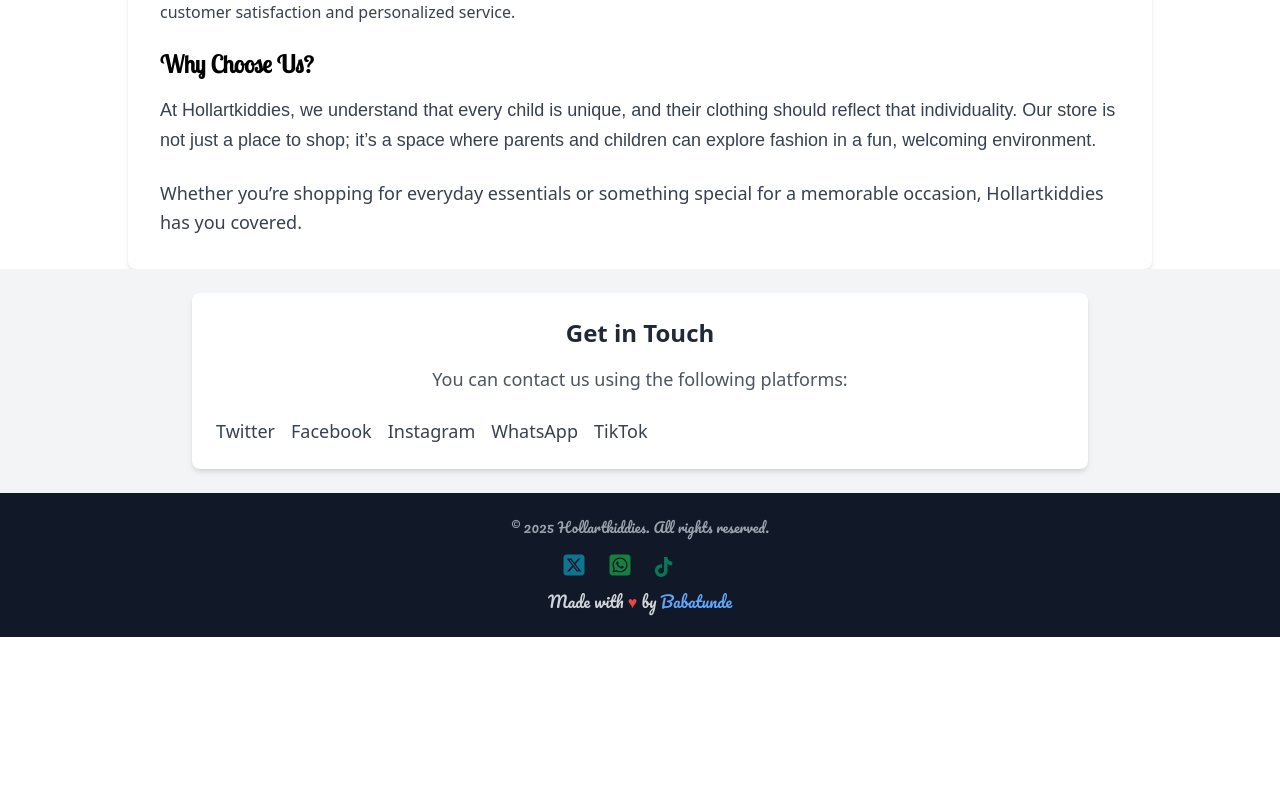
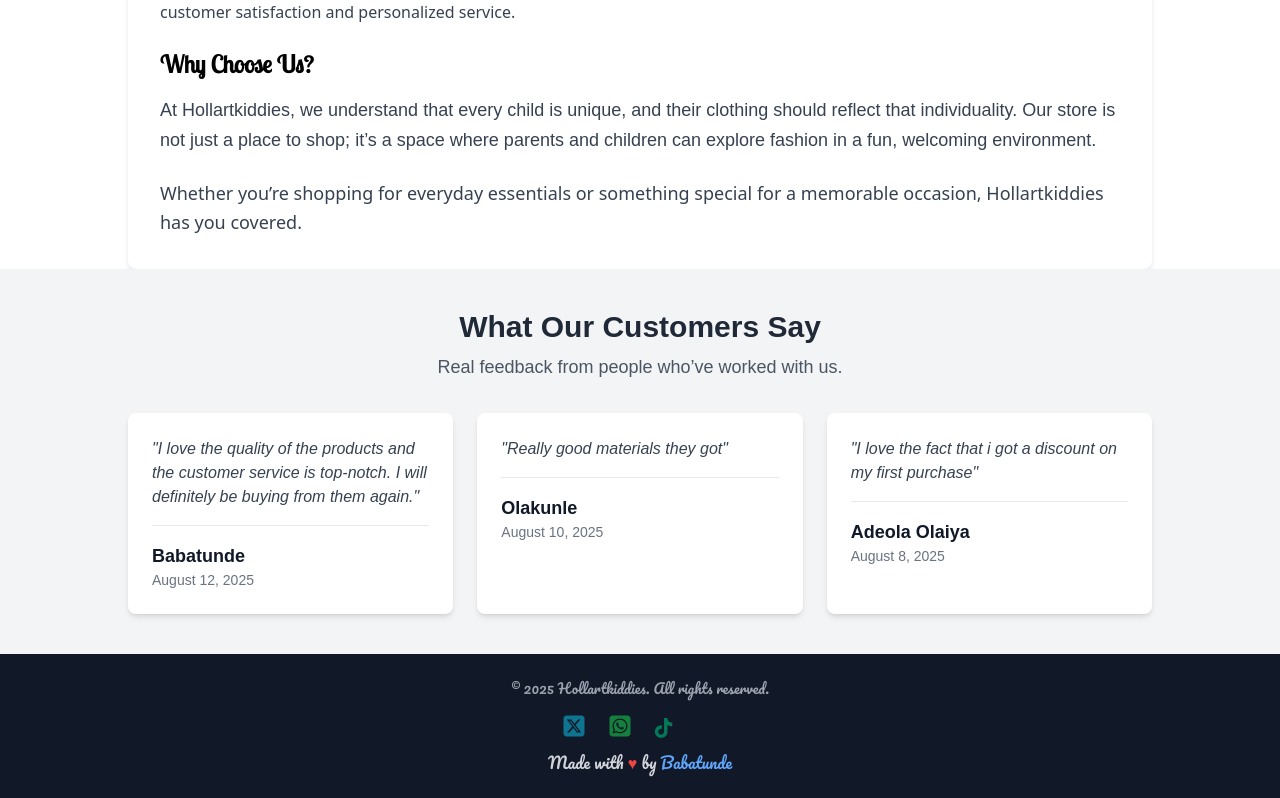
Before and after one commit to Olatundeawo/hollarkiddies_frontend, a React (Vite) app: page /about in a window 1280 px wide. Shown: the part 626-1424 px from the top of the page. Before the commit the page ends 1263 px from the top, so only its background shows below. Built offline with nearby package versions, Linux system fonts and the light colour scheme; a web font is replaced by a local one.

Commit message:
change the route to review, it display customer review

```diff
--- a/assest/contact.jsx
+++ b/assest/contact.jsx
@@ -1,33 +1,59 @@
+import { FontAwesomeIcon } from "@fortawesome/react-fontawesome";
+import { faXTwitter } from "@fortawesome/free-brands-svg-icons";
+import { faWhatsappSquare } from "@fortawesome/free-brands-svg-icons";
+import { faTiktok } from "@fortawesome/free-brands-svg-icons";
 
-export default function Contact() {
-    return (
-        <div className="bg-gray-100 py-6 px-4 sm:px-6 lg:px-8 w-full">
-            <div className="max-w-4xl mx-auto text-center bg-white p-6 rounded-lg shadow-md">
-                <h3 className="text-2xl font-extrabold text-gray-800 mb-4">Get in Touch</h3>
-                <p className="text-lg text-gray-600 mb-6">
-                    You can contact us using the following platforms:
-                </p>
-                <div className="flex flex-col sm:flex-row sm:flex-wrap gap-4 text-lg font-medium text-gray-700">
-                    <ul className="flex flex-col sm:flex-row sm:flex-wrap gap-4 w-full">
-                        <li className="hover:text-blue-500 transition-colors">
-                        <a href="https://twitter.com" target="_blank" rel="noopener noreferrer">Twitter</a>
-                        </li>
-                        <li className="hover:text-blue-500 transition-colors">
-                        <a href="https://facebook.com" target="_blank" rel="noopener noreferrer">Facebook</a>
-                        </li>
-                        <li className="hover:text-blue-500 transition-colors">
-                        <a href="https://instagram.com" target="_blank" rel="noopener noreferrer">Instagram</a>
-                        </li>
-                        <li className="hover:text-blue-500 transition-colors">
-                        <a href="https://whatsapp.com" target="_blank" rel="noopener noreferrer">WhatsApp</a>
-                        </li>
-                        <li className="hover:text-blue-500 transition-colors">
-                        <a href="https://tiktok.com" target="_blank" rel="noopener noreferrer">TikTok</a>
-                        </li>
-                    </ul>
-                </div>
+export default function Reviews() {
+  const reviews = [
+    {
+      name: "Babatunde",
+      date: "August 12, 2025",
+      comment:
+        "I love the quality of the products and the customer service is top-notch. I will definitely be buying from them again.",
+    },
+    {
+      name: "Olakunle",
+      date: "August 10, 2025",
+      comment: "Really good materials they got",
+    },
+    {
+      name: "Adeola Olaiya",
+      date: "August 8, 2025",
+      comment: "I love the fact that i got a discount on my first purchase",
+    },
+  ];
 
+  return (
+    <div className="font-clash bg-gray-100 py-10 px-4 sm:px-6 lg:px-8 w-full">
+      <div className="max-w-5xl mx-auto">
+        {/* Header */}
+        <div className="text-center mb-8">
+          <h3 className="text-3xl font-extrabold text-gray-800">
+            What Our Customers Say
+          </h3>
+          <p className="font-satoshi text-lg text-gray-600 mt-2">
+            Real feedback from people who’ve worked with us.
+          </p>
+        </div>
+
+        {/* Review Cards */}
+        <div className="grid gap-6 sm:grid-cols-2 lg:grid-cols-3">
+          {reviews.map((review, index) => (
+            <div
+              key={index}
+              className="bg-white p-6 rounded-lg shadow-md hover:shadow-lg transition-shadow"
+            >
+              <p className="text-gray-700 italic mb-4">"{review.comment}"</p>
+              <div className="border-t pt-4">
+                <h4 className="text-lg font-semibold text-gray-900">
+                  {review.name}
+                </h4>
+                <p className="text-sm text-gray-500">{review.date}</p>
+              </div>
             </div>
+          ))}
         </div>
-    );
+      </div>
+    </div>
+  );
 }
```
